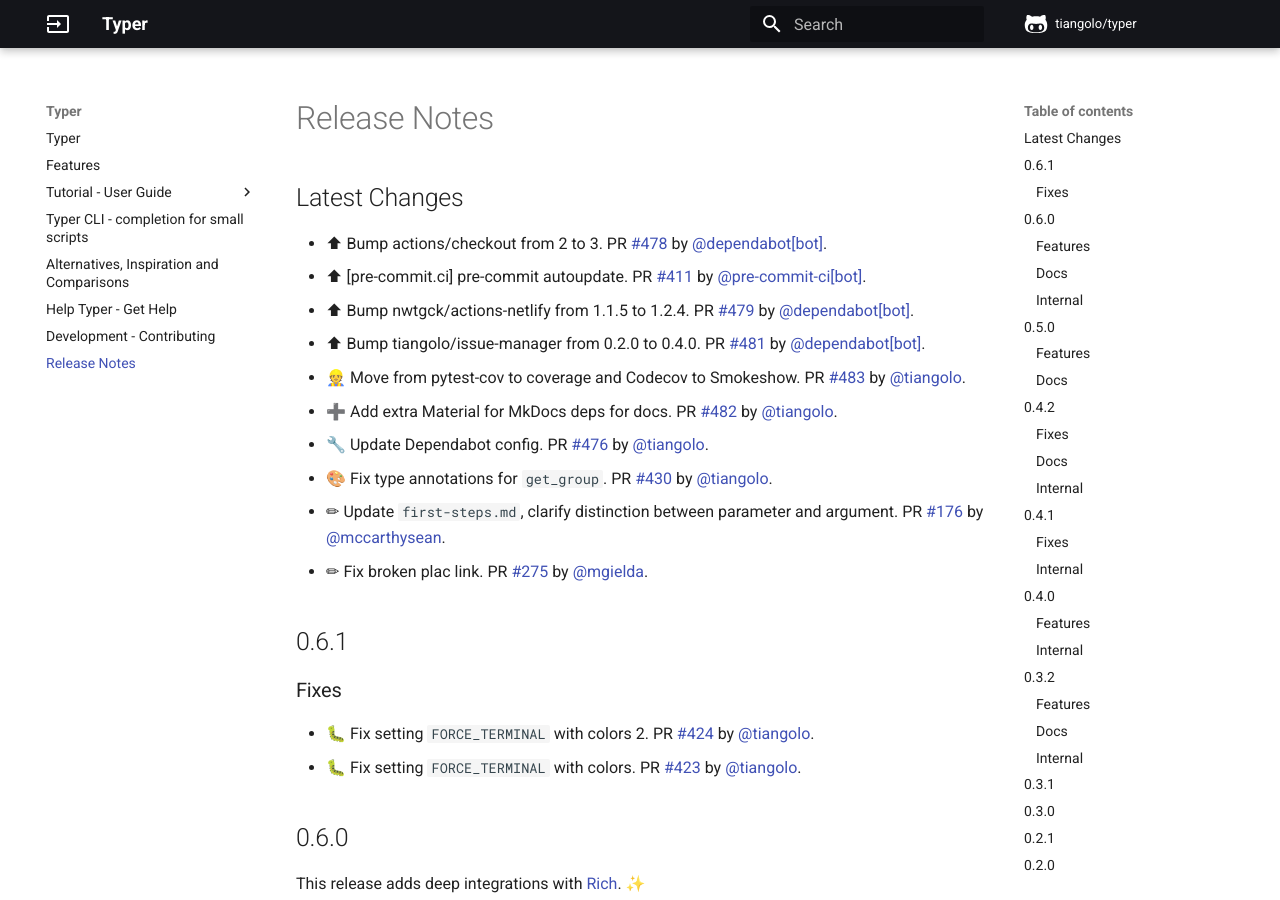
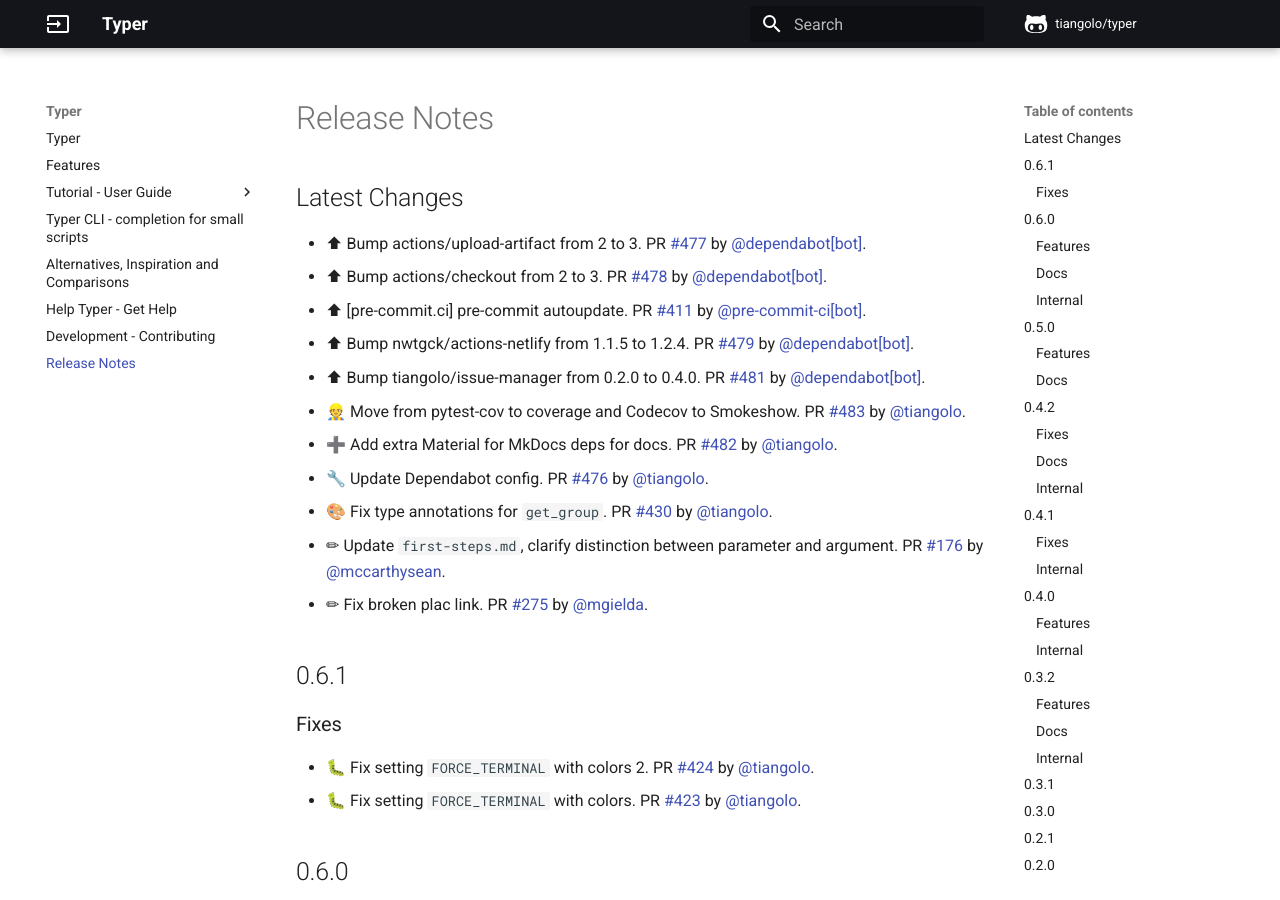
Before and after one commit to RED0731/red_pythonTyper, an MkDocs documentation site: the page built from docs/release-notes.md, in a window 1280 px wide and 900 px high. Built offline with MkDocs 1.6.1 and Material for MkDocs 9.7.7, drawn with Linux system fonts in a browser that asks for light colours; comment, search, counter and statistics services are not loaded.

Commit message:
📝 Update release notes

```diff
--- a/docs/release-notes.md
+++ b/docs/release-notes.md
@@ -1,5 +1,6 @@
 ## Latest Changes
 
+* ⬆ Bump actions/upload-artifact from 2 to 3. PR [#477](https://github.com/tiangolo/typer/pull/477) by [@dependabot[bot]](https://github.com/apps/dependabot).
 * ⬆ Bump actions/checkout from 2 to 3. PR [#478](https://github.com/tiangolo/typer/pull/478) by [@dependabot[bot]](https://github.com/apps/dependabot).
 * ⬆ [pre-commit.ci] pre-commit autoupdate. PR [#411](https://github.com/tiangolo/typer/pull/411) by [@pre-commit-ci[bot]](https://github.com/apps/pre-commit-ci).
 * ⬆ Bump nwtgck/actions-netlify from 1.1.5 to 1.2.4. PR [#479](https://github.com/tiangolo/typer/pull/479) by [@dependabot[bot]](https://github.com/apps/dependabot).
```
